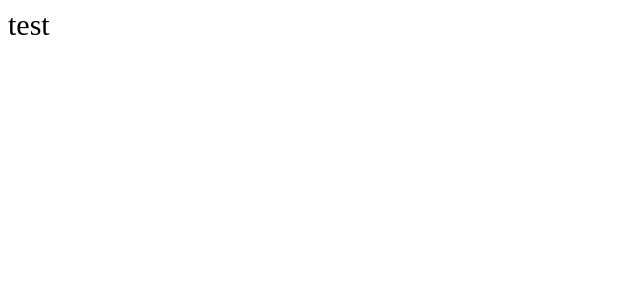
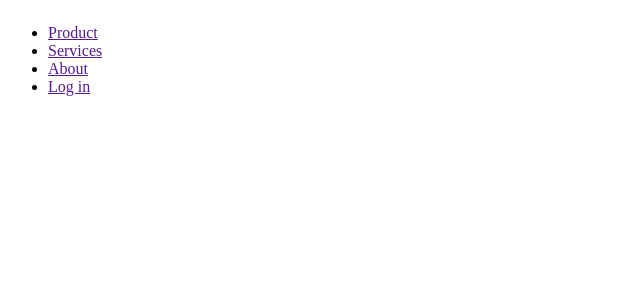
Before and after one commit to Andriamahay11master/Training-react, a React (Create React App) app: page / in a window 1280 px wide. Shown: the top 300 px of the page, without its empty margins (0-640 px from the left). Built offline with nearby package versions, Linux system fonts and the light colour scheme.

Commit message:
Add structure header

```diff
--- a/components/header/Header.tsx
+++ b/components/header/Header.tsx
@@ -2,5 +2,31 @@ import * as React from 'react';
 import './header.scss';
 
 export default function Header() {
-  return <p>test</p>;
+  return (
+    <header>
+      <div className="headerLeft">
+        <a href="">
+          <img src="" alt="" />
+        </a>
+      </div>
+      <div className="headerRight">
+        <ul>
+          <li>
+            <a href="">Product</a>
+          </li>
+          <li>
+            <a href="">Services</a>
+          </li>
+          <li>
+            <a href="">About</a>
+          </li>
+          <li>
+            <a href="" className="btn btnlog">
+              Log in
+            </a>
+          </li>
+        </ul>
+      </div>
+    </header>
+  );
 }
--- a/components/header/header.scss
+++ b/components/header/header.scss
@@ -1,3 +1,6 @@
-p {
-  font-size: 30px;
+header {
+  .headerLeft {
+  }
+  .headerRight {
+  }
 }
```
